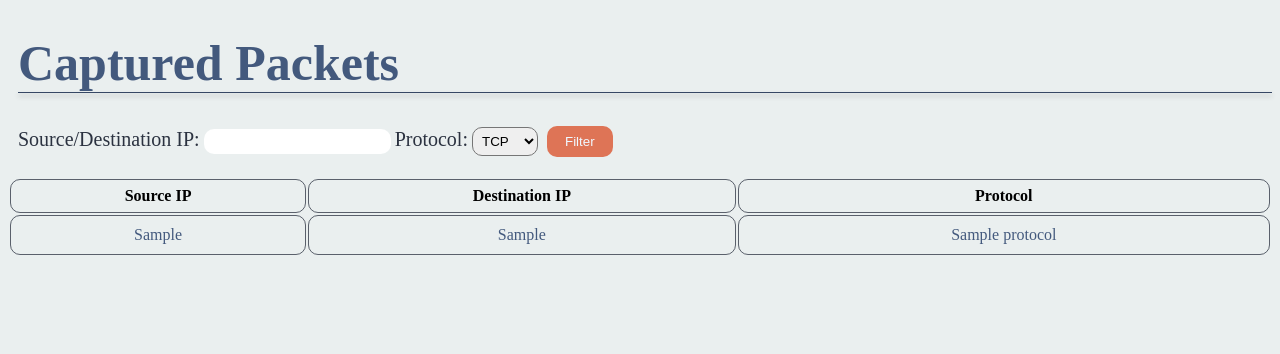
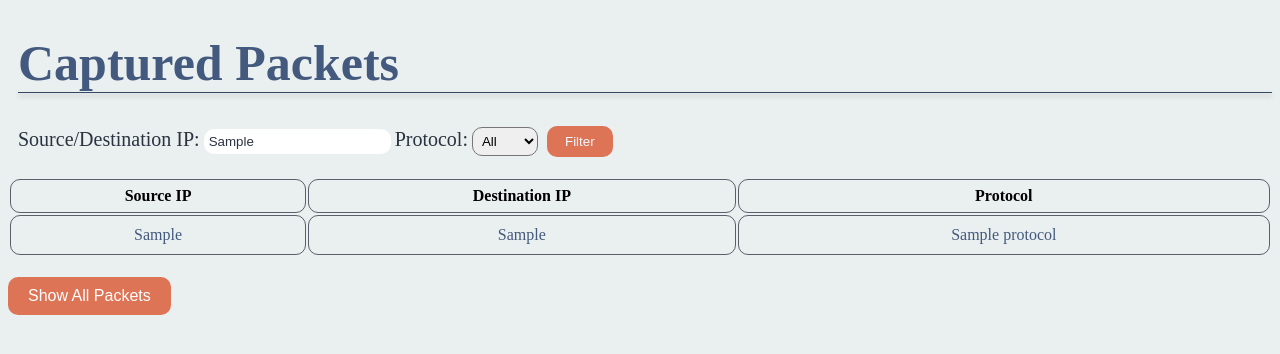
Before and after one commit to ilaydaxtx/cloud-based-packet-sniffer, a Flask app: template templates/packets.html in a window 1280 px wide. Shown: the top 354 px of the page. Run offline with Flask 3, Linux system fonts and the light colour scheme; the template is opened without the code that fills it: most values are stand-ins (such as "Sample title", 1, 10 or a date in 2020).

Commit message:
first commit to heroku

```diff
--- a/app.py
+++ b/app.py
@@ -56,30 +56,48 @@ def show_packets():
 def index():
     return render_template('index.html')
 
-@app.route('/filter', methods=['POST'])
+@app.route("/filter", methods=["POST"])
 def filter_packets():
     try:
-        filter_ip = request.form.get('filter_ip')
-        filter_protocol = request.form.get('filter_protocol')
+        filter_ip = request.form.get("filter_ip")
+        filter_protocol = request.form.get("filter_protocol")
 
         packets = rdpcap("captured_packets.pcap")
         filtered_packets = []
 
         for pkt in packets:
             if IP in pkt:
-                # Check if the packet matches the IP filter
-                if filter_ip and (filter_ip != pkt[IP].src and filter_ip != pkt[IP].dst):
-                    continue
+                if filter_ip:
+                    # Check if the packet matches the IP filter
+                    if filter_ip == pkt[IP].src or filter_ip == pkt[IP].dst:
+                        protocol_name = protocol_names.get(pkt[IP].proto, "Unknown")
+                        if filter_protocol:
+                            # Check if the packet matches the protocol filter
+                            if filter_protocol.lower() == protocol_name.lower():
+                                filtered_packets.append(
+                                    (pkt[IP].src, pkt[IP].dst, protocol_name)
+                                )
+                        else:
+                            # If no protocol filter is applied, add the packet
+                            filtered_packets.append(
+                                (pkt[IP].src, pkt[IP].dst, protocol_name)
+                            )
+                else:
+                    # If no IP filter is applied, add all packets
+                    filtered_packets.append(
+                        (
+                            pkt[IP].src,
+                            pkt[IP].dst,
+                            protocol_names.get(pkt[IP].proto, "Unknown"),
+                        )
+                    )
 
-                # Check if the packet matches the protocol filter
-                protocol_name = protocol_names.get(pkt[IP].proto, 'Unknown')
-                if filter_protocol and filter_protocol.lower() != protocol_name.lower():
-                    continue
-
-                # If packet matches all filters, add to the list
-                filtered_packets.append((pkt[IP].src, pkt[IP].dst, protocol_name))
-
-        return render_template('packets.html', packet_info=filtered_packets)
+        return render_template(
+            "packets.html",
+            packet_info=filtered_packets,
+            filter_ip=filter_ip,
+            filter_protocol=filter_protocol,
+        )
     except Exception as e:
         return f"An error occurred: {e}"
 
--- a/static/style.css
+++ b/static/style.css
@@ -1,4 +1,4 @@
-/* giris sayfa */
+/* first page */
 body{
     background-color: rgb(234, 239, 239);
 }
@@ -31,6 +31,7 @@ body{
 .nav-item-btn {
     border: none;
     outline: none;
+    text-decoration: none;
     background-color: #de7456;
     border-radius: 30px;
     padding: 15px;
@@ -165,3 +166,19 @@ body{
     transition: ease 0.3s;
     background-color: #4f545e65;
 }
+.show-all-btn {
+    padding: 10px 20px;
+    background-color: #4caf50;
+    color: white;
+    border: none;
+    cursor: pointer;
+    font-size: 16px;
+    margin-top: 20px;
+    border-radius: 10px;
+    background-color: #de7456;
+  }
+  .show-all-btn:hover{
+    transform: scale(1.05);
+    transition: ease 0.3s;
+    background-color: #4caf50;
+  }
--- a/templates/index.html
+++ b/templates/index.html
@@ -5,7 +5,7 @@
       rel="stylesheet"
       href="{{ url_for('static', filename='style.css') }}"
     />
-    <link rel="stylesheet" href="https://cdnjs.cloudflare.com/ajax/libs/font-awesome/5.15.4/css/all.min.css">
+
 
     <meta charset="UTF-8">
     <meta name="viewport" content="width=device-width, initial-scale=1.0">
@@ -16,7 +16,7 @@
         <h1 class="title">Packet Sniffer</h1>
         <p class="nav-item">CENG 304/314 Final Project</p>
         <p class="nav-item">Made By İlayda Nihan Toku</p>
-        <button class="nav-item-btn">Contact Me</button>
+        <a href="https://github.com/ilaydaxtx" class="nav-item-btn" target="_blank">Contact Me</a>
 
     </div>
     <div class="button">
--- a/templates/packets.html
+++ b/templates/packets.html
@@ -14,19 +14,21 @@
     rel="stylesheet"
     href="{{ url_for('static', filename='style.css') }}"
     />
+
+
 </head>
 <body>
     <h1 class="packets-title">Captured Packets</h1>
     <form action="/filter" method="post" class="form-container">
-
         <label for="filter_ip" class="srcdest-ip">Source/Destination IP:</label>
-        <input type="text" id="filter_ip" name="filter_ip" class="filter-label-srcdest">
+        <input type="text" id="filter_ip" name="filter_ip" class="filter-label-srcdest" value="{{ filter_ip or '' }}">
 
         <label for="filter_protocol" class="options-container-lbl">Protocol:</label>
         <select id="filter_protocol" name="filter_protocol" class="options-container">
-            <option value="tcp" class="options">TCP</option>
-            <option value="udp" class="options">UDP</option>
-            <option value="icmp" class="options">ICMP</option>
+            <option value="" class="options">All</option>
+            <option value="tcp" class="options" {% if filter_protocol == 'tcp' %}selected{% endif %}>TCP</option>
+            <option value="udp" class="options" {% if filter_protocol == 'udp' %}selected{% endif %}>UDP</option>
+            <option value="icmp" class="options" {% if filter_protocol == 'icmp' %}selected{% endif %}>ICMP</option>
         </select>
         <button type="submit" class="filter-btn">Filter</button>
     </form>
@@ -40,7 +42,7 @@
         </thead>
         <tbody>
             {% for src_ip, dst_ip, protocol in packet_info %}
-            <tr {% if src_ip == searched_src_ip and dst_ip == searched_dst_ip %}class="highlight"{% endif %}>
+            <tr>
                 <td class="table-td">{{ src_ip }}</td>
                 <td class="table-td">{{ dst_ip }}</td>
                 <td class="table-td">{{ protocol }}</td>
@@ -48,5 +50,8 @@
             {% endfor %}
         </tbody>
     </table>
+    <form action="/packets" method="get">
+        <button type="submit" class="show-all-btn">Show All Packets</button>
+    </form>
 </body>
 </html>
```
Also changed, not shown: 1 other file.
